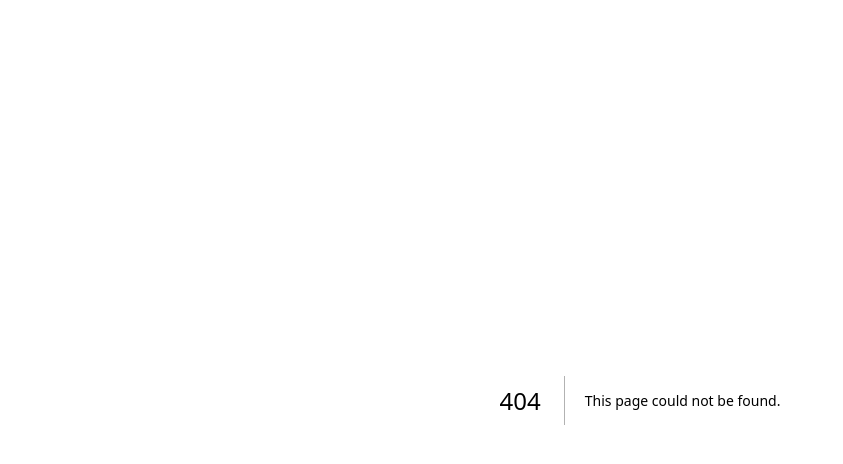
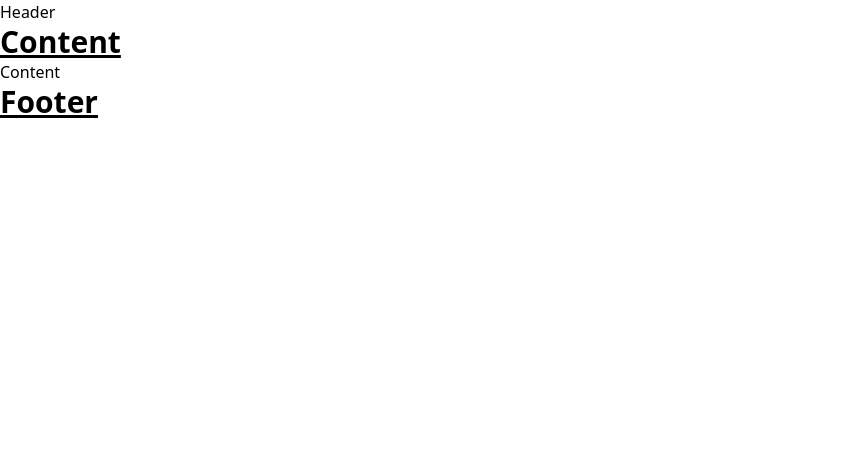
Before and after one commit to DimasCW/sanbercode-nextjs, a Next.js app: page /content/content in a window 1280 px wide. Before the commit this address had no page. Shown: the top 464 px of the page, without its empty margins (0-843 px from the left). Built offline with nearby package versions, Linux system fonts and the light colour scheme.

Commit message:
tugas hari 7

```diff
--- /dev/null
+++ b/pages/content/content.js
@@ -0,0 +1,11 @@
+import Layout from "@/layout";
+
+export default function Content() {
+  return (
+    <>
+      <Layout>
+        <p>Content</p>
+      </Layout>
+    </>
+  )
+}
```
